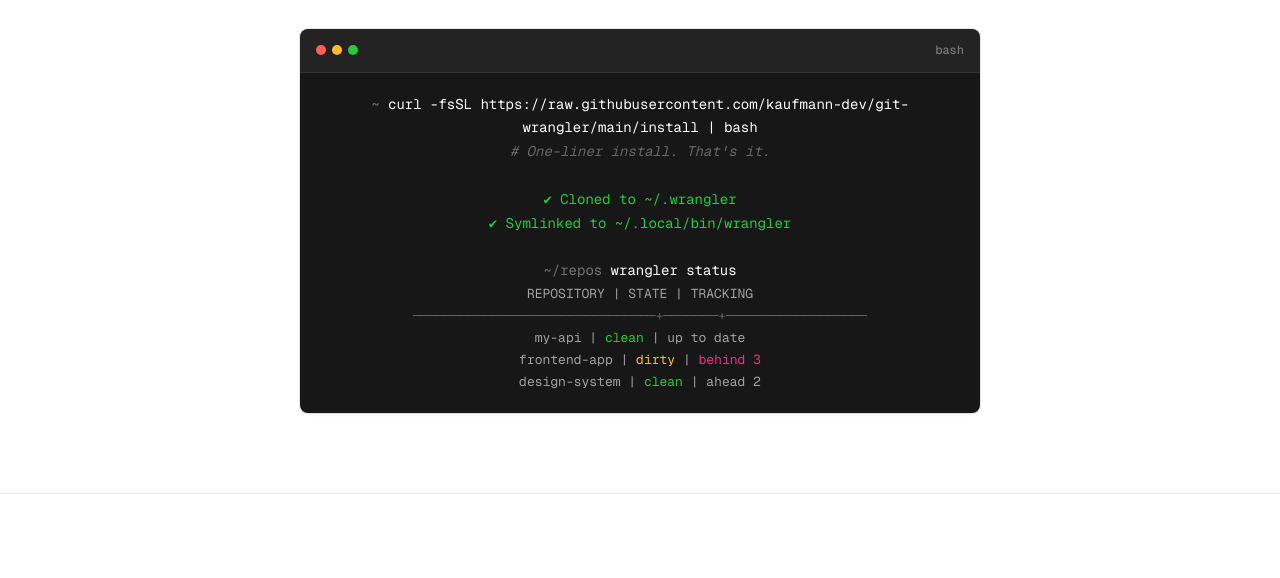
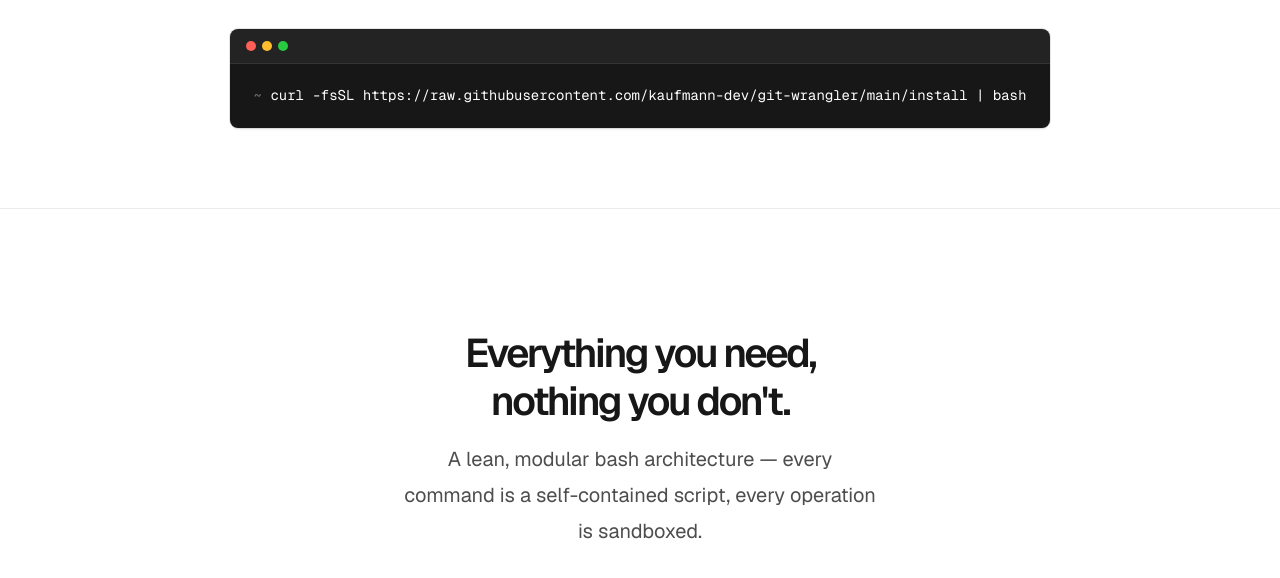
Before and after one commit to kaufmann-dev/git-wrangler, an Astro site in the folder website/: page / in a window 1280 px wide. Shown: the part 516-1094 px from the top of the page. Built offline with nearby package versions, Linux system fonts and the light colour scheme; Astro itself is replaced by a stand-in of ours.

Commit message:
style(hero): simplify terminal display and layout

```diff
--- a/website/src/components/Hero.astro
+++ b/website/src/components/Hero.astro
@@ -54,38 +54,11 @@
           <span class="terminal-dot terminal-dot--red"></span>
           <span class="terminal-dot terminal-dot--yellow"></span>
           <span class="terminal-dot terminal-dot--green"></span>
-          <span class="terminal-bar-title text-mono-caption">bash</span>
         </div>
-        <div class="terminal-body">
+        <div class="terminal-body" style="white-space: nowrap;">
           <div class="terminal-line">
             <span class="terminal-prompt">~ </span>
             <span class="terminal-command">curl -fsSL https://raw.githubusercontent.com/kaufmann-dev/git-wrangler/main/install | bash</span>
-          </div>
-          <div class="terminal-line">
-            <span class="terminal-comment"># One-liner install. That's it.</span>
-          </div>
-          <br />
-          <div class="terminal-line terminal-success">✔ Cloned to ~/.wrangler</div>
-          <div class="terminal-line terminal-success">✔ Symlinked to ~/.local/bin/wrangler</div>
-          <br />
-          <div class="terminal-line">
-            <span class="terminal-prompt">~/repos </span>
-            <span class="terminal-command">wrangler status</span>
-          </div>
-          <div class="terminal-line" style="color: rgba(255,255,255,0.6); font-size: 0.8125rem;">
-            REPOSITORY                     | STATE | TRACKING
-          </div>
-          <div class="terminal-line" style="color: rgba(255,255,255,0.3); font-size: 0.8125rem;">
-            ───────────────────────────────+───────+──────────────────
-          </div>
-          <div class="terminal-line" style="color: rgba(255,255,255,0.6); font-size: 0.8125rem;">
-            my-api                         | <span style="color: #28ca42">clean</span> | up to date
-          </div>
-          <div class="terminal-line" style="color: rgba(255,255,255,0.6); font-size: 0.8125rem;">
-            frontend-app                   | <span style="color: #ffbd2e">dirty</span> | <span style="color: #eb367f">behind 3</span>
-          </div>
-          <div class="terminal-line" style="color: rgba(255,255,255,0.6); font-size: 0.8125rem;">
-            design-system                  | <span style="color: #28ca42">clean</span> | ahead 2
           </div>
         </div>
       </div>
@@ -173,8 +146,29 @@
   /* Terminal */
   .hero-terminal {
     width: 100%;
-    max-width: 680px;
+    display: flex;
+    justify-content: center;
     animation: fade-in 0.6s ease 0.2s both;
+  }
+
+  .hero-terminal .terminal {
+    width: fit-content;
+    max-width: 100%;
+    overflow: visible;
+  }
+
+  .hero-terminal .terminal-body {
+    overflow-x: visible;
+  }
+
+  @media (max-width: 900px) {
+    .hero-terminal .terminal {
+      width: 100%;
+      overflow: hidden;
+    }
+    .hero-terminal .terminal-body {
+      overflow-x: auto;
+    }
   }
 
   .terminal-bar-title {
```
